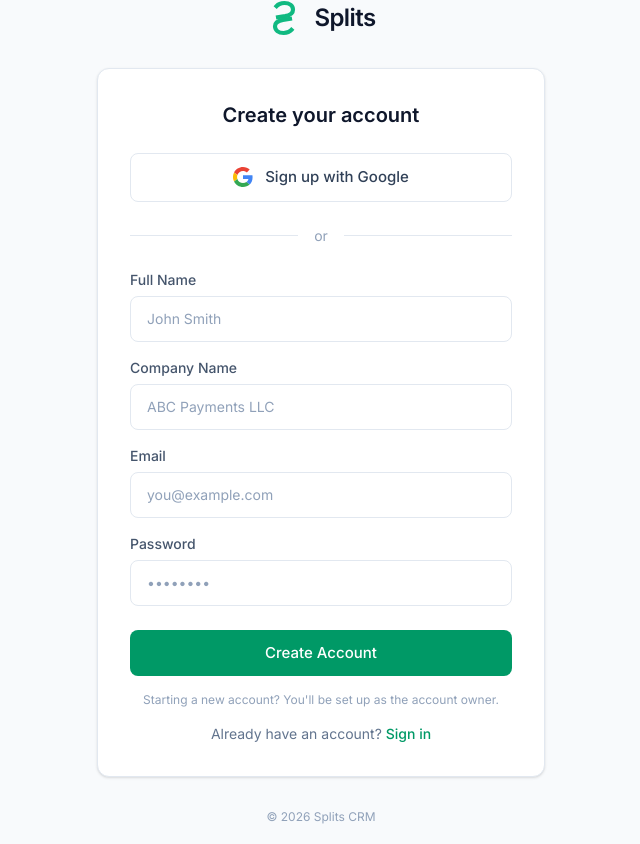
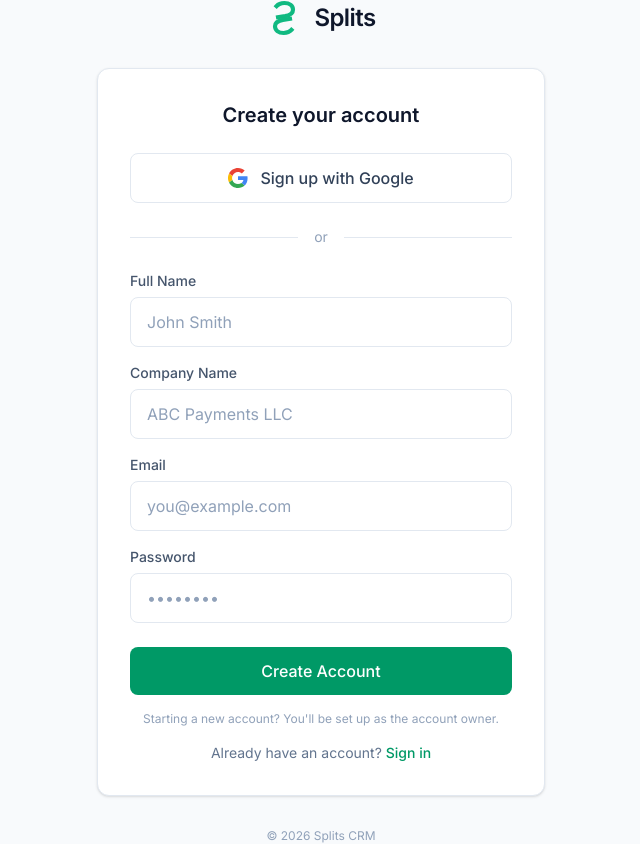
Before and after one commit to Splitscrm/splitscrm, a Next.js app: page /signup in a window 1280 px wide. Shown: the whole page, without its empty margins (319-959 px from the left). Built offline with nearby package versions, Linux system fonts and the light colour scheme; no server answers.

Commit message:
Larger font sizes for readability

```diff
--- a/app/dashboard/leads/[id]/page.tsx
+++ b/app/dashboard/leads/[id]/page.tsx
@@ -378,8 +378,8 @@ export default function LeadDetailPage() {
     setContactSaving(false);
   };
 
-  const inputClass = "w-full bg-white text-slate-900 px-3 py-2 rounded-lg border border-slate-200 focus:outline-none focus:border-emerald-500 focus:ring-1 focus:ring-emerald-500 text-sm";
-  const labelClass = "text-xs text-slate-500 block mb-1";
+  const inputClass = "w-full bg-white text-slate-900 px-3 py-2 rounded-lg border border-slate-200 focus:outline-none focus:border-emerald-500 focus:ring-1 focus:ring-emerald-500 text-base";
+  const labelClass = "text-sm text-slate-500 block mb-1";
   const sectionClass = "bg-white rounded-xl p-6 border border-slate-200 shadow-sm mb-6";
 
   if (authLoading || loading) return <div className="min-h-screen bg-[#F8FAFC] text-slate-900 p-8">Loading...</div>;
--- a/app/dashboard/leads/page.tsx
+++ b/app/dashboard/leads/page.tsx
@@ -134,7 +134,7 @@ export default function LeadsPage() {
     return result
   }, [leads, search, statusFilter, sort])
 
-  const inputClass = "bg-slate-50 border border-slate-200 rounded-lg px-4 py-2.5 text-sm focus:outline-none focus:border-emerald-500 focus:ring-1 focus:ring-emerald-500 text-slate-900"
+  const inputClass = "bg-slate-50 border border-slate-200 rounded-lg px-4 py-2.5 text-base focus:outline-none focus:border-emerald-500 focus:ring-1 focus:ring-emerald-500 text-slate-900"
 
   return (
     <div className="min-h-screen bg-[#F8FAFC] text-slate-900">
--- a/app/dashboard/merchants/[id]/page.tsx
+++ b/app/dashboard/merchants/[id]/page.tsx
@@ -194,7 +194,7 @@ export default function MerchantDetailPage() {
   }
 
   const inputClass = 'w-full bg-white text-slate-900 px-4 py-3 rounded-lg border border-slate-200 focus:outline-none focus:border-emerald-500 focus:ring-1 focus:ring-emerald-500'
-  const labelClass = 'text-sm text-slate-500 block mb-1'
+  const labelClass = 'text-sm text-slate-600 block mb-1'
   const sectionClass = 'bg-white rounded-xl p-6 border border-slate-200 shadow-sm mb-4'
 
   const chargebackRatio = parseFloat(merchant?.chargeback_ratio) || 0
--- a/app/dashboard/merchants/page.tsx
+++ b/app/dashboard/merchants/page.tsx
@@ -96,7 +96,7 @@ export default function MerchantsPage() {
     return result;
   }, [merchants, search, statusFilter, sort]);
 
-  const inputClass = "bg-slate-50 border border-slate-200 rounded-lg px-4 py-2.5 text-sm focus:outline-none focus:border-emerald-500 focus:ring-1 focus:ring-emerald-500 text-slate-900";
+  const inputClass = "bg-slate-50 border border-slate-200 rounded-lg px-4 py-2.5 text-base focus:outline-none focus:border-emerald-500 focus:ring-1 focus:ring-emerald-500 text-slate-900";
 
   return (
     <div className="min-h-screen bg-[#F8FAFC] text-slate-900">
--- a/app/dashboard/partners/[id]/page.tsx
+++ b/app/dashboard/partners/[id]/page.tsx
@@ -148,8 +148,8 @@ export default function PartnerDetailPage() {
     setMerchantsFetched(true);
   };
 
-  const inputClass = "w-full bg-white text-slate-900 px-3 py-2 rounded-lg border border-slate-200 focus:outline-none focus:border-emerald-500 focus:ring-1 focus:ring-emerald-500 text-sm";
-  const labelClass = "text-xs text-slate-500 block mb-1";
+  const inputClass = "w-full bg-white text-slate-900 px-3 py-2 rounded-lg border border-slate-200 focus:outline-none focus:border-emerald-500 focus:ring-1 focus:ring-emerald-500 text-base";
+  const labelClass = "text-sm text-slate-500 block mb-1";
   const cardClass = "bg-white rounded-xl p-6 border border-slate-200 shadow-sm mb-4";
 
   if (loading) return <div className="min-h-screen bg-[#F8FAFC] text-slate-900 p-8">Loading...</div>;
--- a/app/dashboard/partners/page.tsx
+++ b/app/dashboard/partners/page.tsx
@@ -83,7 +83,7 @@ export default function PartnersPage() {
     return result;
   }, [partners, search, statusFilter, sort]);
 
-  const inputClass = "bg-slate-50 border border-slate-200 rounded-lg px-4 py-2.5 text-sm focus:outline-none focus:border-emerald-500 focus:ring-1 focus:ring-emerald-500 text-slate-900";
+  const inputClass = "bg-slate-50 border border-slate-200 rounded-lg px-4 py-2.5 text-base focus:outline-none focus:border-emerald-500 focus:ring-1 focus:ring-emerald-500 text-slate-900";
 
   return (
     <div className="min-h-screen bg-[#F8FAFC] text-slate-900">
--- a/app/dashboard/settings/page.tsx
+++ b/app/dashboard/settings/page.tsx
@@ -573,7 +573,7 @@ export default function SettingsPage() {
   const maxUsers = teamOrgData?.plan_limits?.max_users
   const atLimit = maxUsers ? currentMemberCount >= maxUsers : false
 
-  const inputClass = 'w-full bg-white text-slate-900 px-4 py-2.5 rounded-lg border border-slate-200 focus:outline-none focus:border-emerald-500 focus:ring-1 focus:ring-emerald-500 text-sm'
+  const inputClass = 'w-full bg-white text-slate-900 px-4 py-2.5 rounded-lg border border-slate-200 focus:outline-none focus:border-emerald-500 focus:ring-1 focus:ring-emerald-500 text-base'
   const labelClass = 'text-sm text-slate-600 font-medium block mb-1.5'
   const cardClass = 'bg-white rounded-xl border border-slate-200 shadow-sm p-6'
 
--- a/app/dashboard/settings/templates/page.tsx
+++ b/app/dashboard/settings/templates/page.tsx
@@ -161,7 +161,7 @@ export default function TemplatesPage() {
     await fetchTemplates();
   };
 
-  const inputClass = "w-full bg-white text-slate-900 px-4 py-2.5 rounded-lg border border-slate-200 focus:outline-none focus:border-emerald-500 focus:ring-1 focus:ring-emerald-500 text-sm";
+  const inputClass = "w-full bg-white text-slate-900 px-4 py-2.5 rounded-lg border border-slate-200 focus:outline-none focus:border-emerald-500 focus:ring-1 focus:ring-emerald-500 text-base";
   const labelClass = "text-sm text-slate-600 font-medium block mb-1.5";
 
   return (
--- a/app/globals.css
+++ b/app/globals.css
@@ -29,7 +29,11 @@ body {
   font-family: 'Inter', -apple-system, BlinkMacSystemFont, 'Segoe UI', sans-serif;
   background-color: #F8FAFC;
   color: #0F172A;
-  font-size: 0.9375rem;
+  font-size: 1rem;
   line-height: 1.5;
   -webkit-font-smoothing: antialiased;
 }
+
+input, select, textarea {
+  font-size: 1rem;
+}
--- a/app/login/page.tsx
+++ b/app/login/page.tsx
@@ -128,7 +128,7 @@ function LoginContent() {
                 type="email"
                 value={email}
                 onChange={(e) => setEmail(e.target.value)}
-                className="w-full bg-white text-slate-900 px-4 py-3 rounded-lg border border-slate-200 focus:outline-none focus:border-emerald-500 focus:ring-1 focus:ring-emerald-500 text-sm placeholder:text-slate-400"
+                className="w-full bg-white text-slate-900 px-4 py-3 rounded-lg border border-slate-200 focus:outline-none focus:border-emerald-500 focus:ring-1 focus:ring-emerald-500 text-base placeholder:text-slate-400"
                 placeholder="you@example.com"
               />
             </div>
@@ -138,7 +138,7 @@ function LoginContent() {
                 type="password"
                 value={password}
                 onChange={(e) => setPassword(e.target.value)}
-                className="w-full bg-white text-slate-900 px-4 py-3 rounded-lg border border-slate-200 focus:outline-none focus:border-emerald-500 focus:ring-1 focus:ring-emerald-500 text-sm placeholder:text-slate-400"
+                className="w-full bg-white text-slate-900 px-4 py-3 rounded-lg border border-slate-200 focus:outline-none focus:border-emerald-500 focus:ring-1 focus:ring-emerald-500 text-base placeholder:text-slate-400"
                 placeholder="••••••••"
               />
             </div>
--- a/app/signup/page.tsx
+++ b/app/signup/page.tsx
@@ -135,7 +135,7 @@ function SignupContent() {
                 type="text"
                 value={fullName}
                 onChange={(e) => setFullName(e.target.value)}
-                className="w-full bg-white text-slate-900 px-4 py-3 rounded-lg border border-slate-200 focus:outline-none focus:border-emerald-500 focus:ring-1 focus:ring-emerald-500 text-sm placeholder:text-slate-400"
+                className="w-full bg-white text-slate-900 px-4 py-3 rounded-lg border border-slate-200 focus:outline-none focus:border-emerald-500 focus:ring-1 focus:ring-emerald-500 text-base placeholder:text-slate-400"
                 placeholder="John Smith"
               />
             </div>
@@ -145,7 +145,7 @@ function SignupContent() {
                 type="text"
                 value={companyName}
                 onChange={(e) => setCompanyName(e.target.value)}
-                className="w-full bg-white text-slate-900 px-4 py-3 rounded-lg border border-slate-200 focus:outline-none focus:border-emerald-500 focus:ring-1 focus:ring-emerald-500 text-sm placeholder:text-slate-400"
+                className="w-full bg-white text-slate-900 px-4 py-3 rounded-lg border border-slate-200 focus:outline-none focus:border-emerald-500 focus:ring-1 focus:ring-emerald-500 text-base placeholder:text-slate-400"
                 placeholder="ABC Payments LLC"
               />
             </div>
@@ -155,7 +155,7 @@ function SignupContent() {
                 type="email"
                 value={email}
                 onChange={(e) => setEmail(e.target.value)}
-                className="w-full bg-white text-slate-900 px-4 py-3 rounded-lg border border-slate-200 focus:outline-none focus:border-emerald-500 focus:ring-1 focus:ring-emerald-500 text-sm placeholder:text-slate-400"
+                className="w-full bg-white text-slate-900 px-4 py-3 rounded-lg border border-slate-200 focus:outline-none focus:border-emerald-500 focus:ring-1 focus:ring-emerald-500 text-base placeholder:text-slate-400"
                 placeholder="you@example.com"
               />
             </div>
@@ -165,7 +165,7 @@ function SignupContent() {
                 type="password"
                 value={password}
                 onChange={(e) => setPassword(e.target.value)}
-                className="w-full bg-white text-slate-900 px-4 py-3 rounded-lg border border-slate-200 focus:outline-none focus:border-emerald-500 focus:ring-1 focus:ring-emerald-500 text-sm placeholder:text-slate-400"
+                className="w-full bg-white text-slate-900 px-4 py-3 rounded-lg border border-slate-200 focus:outline-none focus:border-emerald-500 focus:ring-1 focus:ring-emerald-500 text-base placeholder:text-slate-400"
                 placeholder="••••••••"
               />
             </div>
--- a/components/WelcomeWizard.tsx
+++ b/components/WelcomeWizard.tsx
@@ -126,7 +126,7 @@ export default function WelcomeWizard({ onComplete }: WelcomeWizardProps) {
                   type="text"
                   value={fullName}
                   onChange={(e) => setFullName(e.target.value)}
-                  className="w-full bg-white text-slate-900 px-4 py-3 rounded-lg border border-slate-200 focus:outline-none focus:border-emerald-500 focus:ring-1 focus:ring-emerald-500 text-sm placeholder:text-slate-400"
+                  className="w-full bg-white text-slate-900 px-4 py-3 rounded-lg border border-slate-200 focus:outline-none focus:border-emerald-500 focus:ring-1 focus:ring-emerald-500 text-base placeholder:text-slate-400"
                   placeholder="John Smith"
                 />
               </div>
@@ -136,7 +136,7 @@ export default function WelcomeWizard({ onComplete }: WelcomeWizardProps) {
                   type="text"
                   value={companyName}
                   onChange={(e) => setCompanyName(e.target.value)}
-                  className="w-full bg-white text-slate-900 px-4 py-3 rounded-lg border border-slate-200 focus:outline-none focus:border-emerald-500 focus:ring-1 focus:ring-emerald-500 text-sm placeholder:text-slate-400"
+                  className="w-full bg-white text-slate-900 px-4 py-3 rounded-lg border border-slate-200 focus:outline-none focus:border-emerald-500 focus:ring-1 focus:ring-emerald-500 text-base placeholder:text-slate-400"
                   placeholder="ABC Payments LLC"
                 />
               </div>
@@ -146,7 +146,7 @@ export default function WelcomeWizard({ onComplete }: WelcomeWizardProps) {
                   type="text"
                   value={phone}
                   onChange={(e) => setPhone(e.target.value)}
-                  className="w-full bg-white text-slate-900 px-4 py-3 rounded-lg border border-slate-200 focus:outline-none focus:border-emerald-500 focus:ring-1 focus:ring-emerald-500 text-sm placeholder:text-slate-400"
+                  className="w-full bg-white text-slate-900 px-4 py-3 rounded-lg border border-slate-200 focus:outline-none focus:border-emerald-500 focus:ring-1 focus:ring-emerald-500 text-base placeholder:text-slate-400"
                   placeholder="(555) 123-4567"
                 />
               </div>
```
